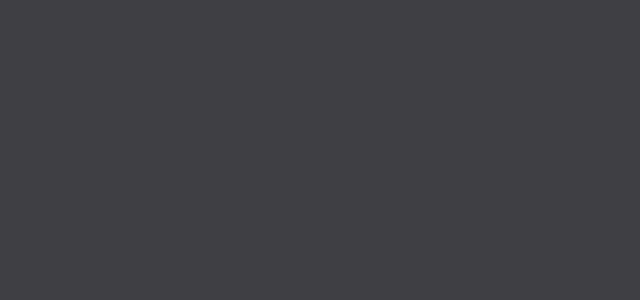
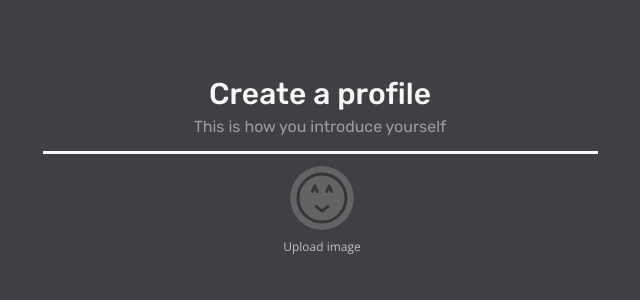
Before and after one commit to sweeppy/Gossamer, a React (Vite) app in the folder Frontend/: page /CreateAccount in a window 1280 px wide. Before the commit this address had no page. Shown: the top 300 px of the page, without its empty margins (320-960 px from the left). Built offline with nearby package versions, Linux system fonts and the light colour scheme; a web font is replaced by a local one.

Commit message:
Add profile editing page

```diff
--- a/Frontend/src/App.tsx
+++ b/Frontend/src/App.tsx
@@ -1,6 +1,7 @@
-import { BrowserRouter as Router, Route, Routes } from "react-router-dom";
-import MainPage from "./Components/MainPage/MainPage";
-import Login from "./Components/Auth/Login/Login";
+import { BrowserRouter as Router, Route, Routes } from 'react-router-dom';
+import MainPage from './Components/MainPage/MainPage';
+import Login from './Components/Auth/Login';
+import CreateAccont from './Components/CreateAccount/CreateAccont';
 
 function App() {
 	return (
@@ -8,6 +9,7 @@ function App() {
 			<Routes>
 				<Route path="" element={<MainPage />}></Route>
 				<Route path="/Login" element={<Login />}></Route>
+				<Route path="/CreateAccount" element={<CreateAccont />}></Route>
 			</Routes>
 		</Router>
 	);
--- /dev/null
+++ b/Frontend/src/Components/CreateAccount/CreateAccont.tsx
@@ -0,0 +1,51 @@
+import { ChangeEvent, CSSProperties, useState } from 'react';
+
+const CreateAccont = () => {
+	// Upload image logic
+	const [imagePath, setImagePath] = useState<string>('/icons/face.svg');
+
+	const handleUploadImage = (e: ChangeEvent<HTMLInputElement>) => {
+		const file = e.target.files?.[0];
+		if (file) {
+			const reader = new FileReader();
+			reader.onload = () => {
+				setImagePath(reader.result as string);
+			};
+			reader.readAsDataURL(file);
+		}
+	};
+
+	// css style
+	const flowSpace: CSSProperties = {
+		'--flow-spacer': '0.2rem',
+	} as CSSProperties;
+
+	return (
+		<main>
+			<div className="container flex-center">
+				<div className="padding-block-300 rubik text-center flow" style={flowSpace}>
+					<h1 className="fs-primary-heading fw-semi-bold ">Create a profile</h1>
+					<h2 className="fw-regular">This is how you introduce yourself</h2>
+				</div>
+				<div className="avatar-upload upper-border padding-block-300">
+					<div className="flex-center flow" style={flowSpace}>
+						<label htmlFor="UploadImage" className="label">
+							<img src={imagePath} alt="Profile" className="img-change" />
+						</label>
+						<label className="label">Upload image</label>
+						<input
+							type="file"
+							id="UploadImage"
+							className="display-none"
+							accept="image/*"
+							onChange={handleUploadImage}
+						/>
+					</div>
+				</div>
+				<div className="fill-container padding-block-300 "></div>
+			</div>
+		</main>
+	);
+};
+
+export default CreateAccont;
--- a/Frontend/src/Components/MainPage/Information.tsx
+++ b/Frontend/src/Components/MainPage/Information.tsx
@@ -1,32 +1,28 @@
-import { CSSProperties } from "react";
+import { CSSProperties } from 'react';
 
 const Information = () => {
 	const flowSpace: CSSProperties = {
-    "--flow-spacer": "1em",
+		'--flow-spacer': '1em',
 	} as CSSProperties;
 	return (
 		<section className="padding-block-900">
 			<div className="container ">
-        <div className="even-columns vertical-align-center">
-          <div className="flow align-text">
+				<div className="even-columns align-center">
+					<div className="flow responsive-text-center">
 						<h1
 							data-main
 							className="fs-primary-heading fw-bold FadeInLeftSlide delay-500"
-              style={{ opacity: "0" }}
+							style={{ opacity: '0' }}
 						>
 							Your Gateway to the World of Friendship
 						</h1>
 						<p data-full>
-              Discover new opportunities by finding like-minded individuals for
-              your favorite activities. Whether you're looking for a jogging
-              buddy, a book club, or a hiking group, Gossamer helps you connect
-              with people who share your passions. Join our community and make
-              meaningful connections through the activities you love!
+							Discover new opportunities by finding like-minded individuals for your favorite activities.
+							Whether you're looking for a jogging buddy, a book club, or a hiking group, Gossamer helps
+							you connect with people who share your passions. Join our community and make meaningful
+							connections through the activities you love!
 						</p>
-            <div
-              className="horizontal-flow topSlide FadeInTopSlide delay-1500"
-              style={flowSpace}
-            >
+						<div className="horizontal-flow topSlide FadeInTopSlide delay-1500" style={flowSpace}>
 							<button className="button primary-button">Get Started</button>
 							<button className="button">Why Gossamer?</button>
 							<button className="button">Contact Us</button>
@@ -37,7 +33,7 @@ const Information = () => {
 							className="fadeIn delay-1000"
 							src="/images/logo.svg"
 							alt="Gossamer"
-              style={{ opacity: "0" }}
+							style={{ opacity: '0' }}
 						/>
 					</div>
 				</div>
--- a/Frontend/src/index.css
+++ b/Frontend/src/index.css
@@ -1,6 +1,6 @@
 :root {
-  --ff-primary: "Open Sans", sans-serif;
-  --ff-rubik: "Rubik";
+	--ff-primary: 'Open Sans', sans-serif;
+	--ff-rubik: 'Rubik';
 
 	--clr-text: #f7f7f7;
 	--clr-white-primary: #fcf8f3;
@@ -22,6 +22,7 @@
 	--fw-regular: 400;
 	--fw-semi-bold: 500;
 	--fw-bold: 700;
+	--fw-x-bold: 800;
 
 	--fs-100: 0.65rem;
 	--fs-200: 0.75rem;
@@ -77,8 +78,8 @@ input {
 }
 
 /* Remove list styles on ul, ol elements with a list role, which suggests default styling will be removed */
-ul[role="list"],
-ol[role="list"] {
+ul[role='list'],
+ol[role='list'] {
 	list-style: none;
 }
 
@@ -141,6 +142,9 @@ body {
 }
 h1[data-main] {
 	max-width: 25ch;
+}
+h2.fw-regular {
+	opacity: 0.5;
 }
 
 p:not([class]) {
@@ -235,13 +239,11 @@ article {
 
 .FadeInTopSlide {
 	opacity: 0;
-  animation: fadeIn 0.8s ease-in-out forwards,
-    slideFromTop 0.8s ease-in-out forwards;
+	animation: fadeIn 0.8s ease-in-out forwards, slideFromTop 0.8s ease-in-out forwards;
 }
 
 .FadeInLeftSlide {
-  animation: fadeIn 0.5s ease-in-out forwards,
-    slideFromLeft 0.5s ease-in-out forwards;
+	animation: fadeIn 0.5s ease-in-out forwards, slideFromLeft 0.5s ease-in-out forwards;
 }
 
 .deep-bottom {
@@ -257,6 +259,12 @@ article {
 	animation: slideFromRight 0.3s ease-out forwards, fadeIn 0.3s ease forwards;
 }
 
+.delay-200 {
+	animation-delay: 0.2s;
+}
+.delay-300 {
+	animation-delay: 0.3s;
+}
 .delay-500 {
 	animation-delay: 0.5s;
 }
@@ -328,15 +336,15 @@ article {
 }
 .button.neon {
 	background-color: var(--clr-button);
-  box-shadow: 0 0 5px var(--clr-accent-200), 0 0 5px var(--clr-accent-200),
-    0 0 5px var(--clr-accent-200), 0 0 5px var(--clr-accent-200);
+	box-shadow: 0 0 5px var(--clr-accent-200), 0 0 5px var(--clr-accent-200), 0 0 5px var(--clr-accent-200),
+		0 0 5px var(--clr-accent-200);
 	transition: box-shadow 0.2s ease-in-out;
 }
 
 .button.neon:hover,
 .button.neon:focus {
-  box-shadow: 0 0 10px var(--clr-accent-200), 0 0 10px var(--clr-accent-200),
-    0 0 10px var(--clr-accent-200), 0 0 10px var(--clr-accent-200);
+	box-shadow: 0 0 10px var(--clr-accent-200), 0 0 10px var(--clr-accent-200), 0 0 10px var(--clr-accent-200),
+		0 0 10px var(--clr-accent-200);
 }
 
 .primary-button:hover,
@@ -458,7 +466,7 @@ article {
 		background-repeat: no-repeat;
 	}
 
-  .mobile-nav-toggle[aria-expanded="true"] {
+	.mobile-nav-toggle[aria-expanded='true'] {
 		background-image: url(/icons/close.svg);
 	}
 
@@ -531,6 +539,10 @@ article {
 .input-container:focus-within {
 	border-color: var(--clr-accent-200);
 }
+
+.fill-container {
+}
+
 .sm-img-container {
 	background-color: var(--clr-primary);
 	border-radius: var(--size-200);
@@ -547,7 +559,7 @@ article {
 	border-top: 3px solid var(--clr-text);
 }
 
-.vertical-align-center {
+.align-center {
 	align-items: center;
 }
 
@@ -559,19 +571,9 @@ article {
 	margin-top: var(--flow-spacer, 2em);
 }
 
-.text-primary {
-  color: var(--clr-text);
+.fw-x-bold {
+	font-weight: var(--fw-x-bold);
 }
-.bg-color {
-  background-color: var(--clr-primary);
-}
-.bg-gray {
-  background-color: var(--clr-accent-100);
-}
-.bg-blue {
-  background-color: var(--clr-accent-200);
-}
-
 .fw-bold {
 	font-weight: var(--fw-bold);
 }
@@ -728,12 +730,16 @@ article {
 	box-shadow: 0 0.5em 5em -0.5em var(--clr-text);
 }
 
-.align-text {
+.responsive-text-center {
+	text-align: center;
+}
+
+.text-center {
 	text-align: center;
 }
 
 @media (min-width: 50em) {
-  .align-text {
+	.responsive-text-center {
 		text-align: left;
 	}
 }
@@ -746,7 +752,7 @@ article {
 	align-items: center;
 }
 
-.lable {
+.label {
 	display: block;
 	padding-left: var(--size-100);
 	margin-bottom: 5px;
@@ -766,3 +772,37 @@ article {
 	text-decoration: none;
 	color: var(--clr-accent-200);
 }
+
+.flex-center {
+	display: flex;
+	flex-direction: column;
+	justify-content: center;
+	align-items: center;
+}
+
+.avatar-upload {
+	width: 50%;
+	display: flex;
+	flex-direction: column;
+	justify-content: center;
+	align-items: center;
+}
+
+@media (max-width: 50em) {
+	.avatar-upload {
+		width: 80%;
+	}
+}
+
+.img-change {
+	height: 64px;
+	width: 64px;
+	cursor: pointer;
+	transition: scale 0.3s ease;
+	border-radius: 100vmax;
+	transition: box-shadow 0.2s ease;
+}
+.img-change:hover,
+.img-change:focus {
+	box-shadow: 0 0.5em 3em -0.5em var(--clr-text);
+}
```
Also changed, not shown: Frontend/src/Components/Auth/Login.tsx (renamed from Frontend/src/Components/Auth/Login/Login.tsx, +30 -46 lines), Frontend/icons/face.svg (added), Frontend/src/Components/Auth/AlternativeLogin.tsx (renamed from Frontend/src/Components/Auth/Login/AlternativeLogin.tsx), 1 other file (tests, documents, lock files or other folders). Lines whose indentation alone changed are shown as unchanged.
